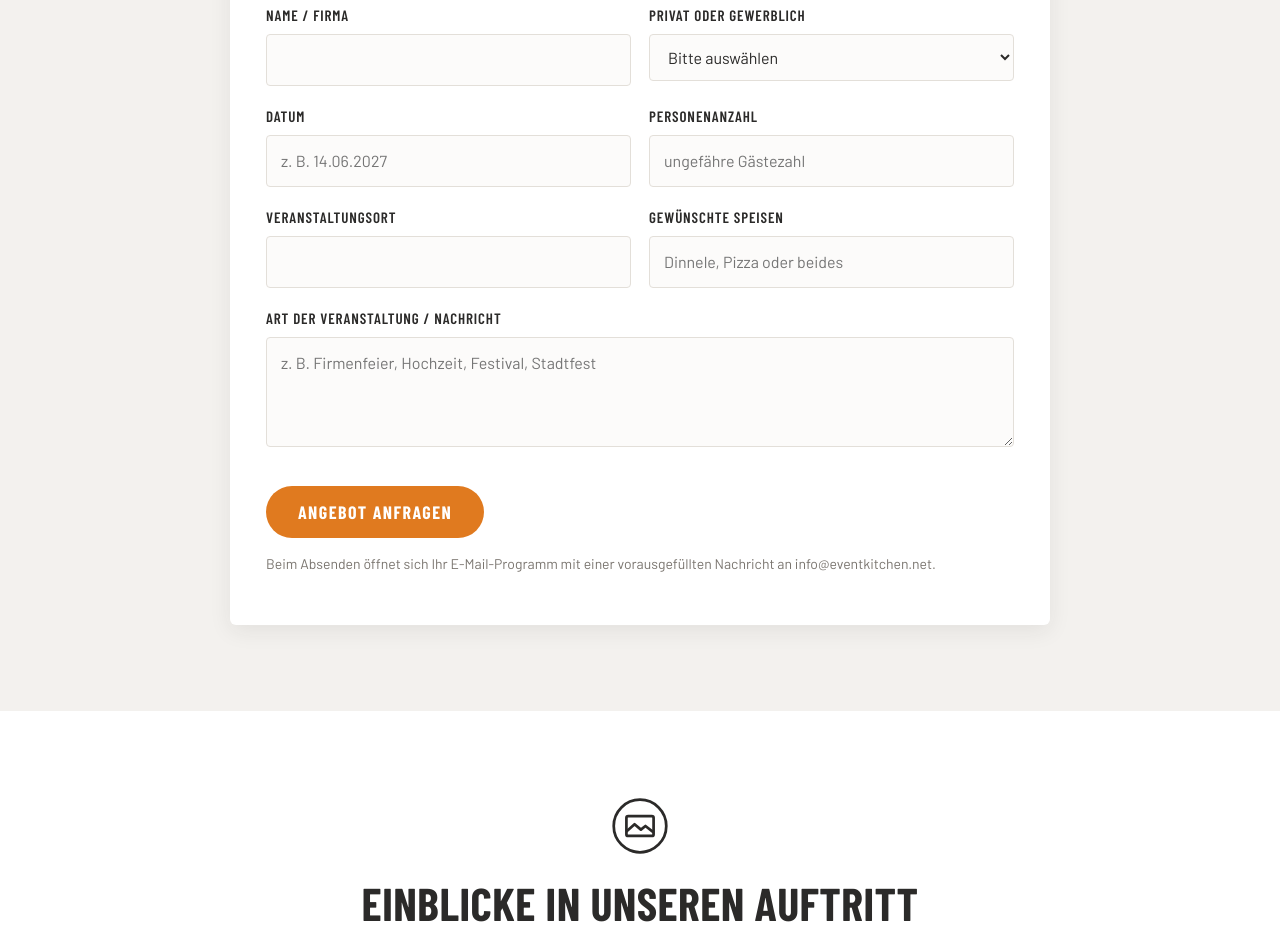
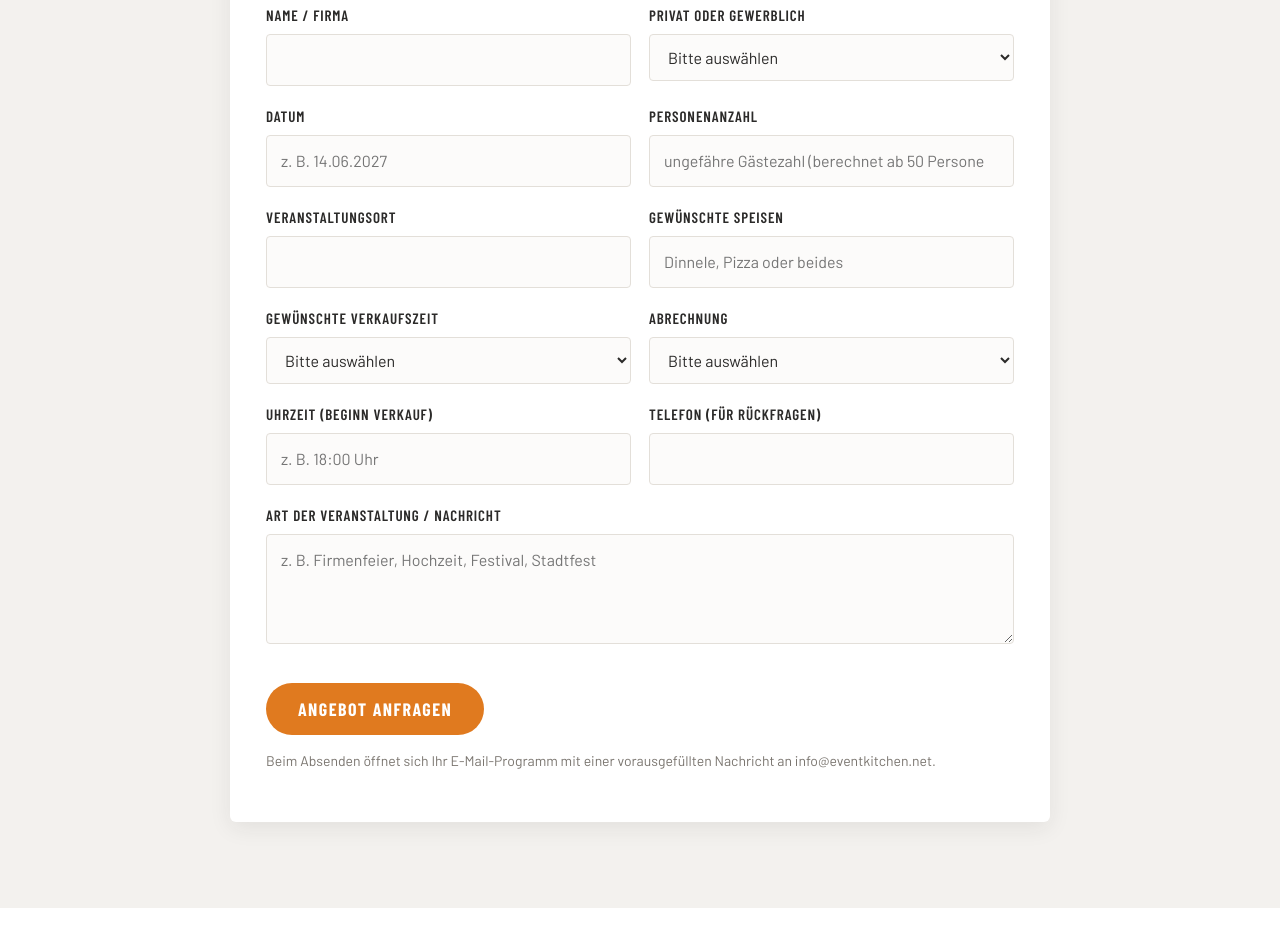
Before and after one commit to eventkitchen/eventkitchen, a plain HTML site: page index.html in a window 1280 px wide. Shown: the part 6770-7702 px from the top of the page. Drawn offline with Linux system fonts and the light colour scheme.

Commit message:
Anfrageformular: Verkaufszeit, Beginn, Abrechnungsart und Telefon ergänzt
Co-Authored-By: Claude Opus 5.5 <noreply@anthropic.com>
Claude-Session: https://claude.ai/code/session_01P23M9NN991c89TNruJ8fZM

```diff
--- a/index.html
+++ b/index.html
@@ -316,9 +316,15 @@
             <div class="field"><label for="f-art">Privat oder gewerblich</label>
               <select id="f-art"><option value="">Bitte auswählen</option><option>Privat</option><option>Gewerblich</option></select></div>
             <div class="field"><label for="f-datum">Datum</label><input id="f-datum" type="text" placeholder="z. B. 14.06.2027"></div>
-            <div class="field"><label for="f-personen">Personenanzahl</label><input id="f-personen" type="text" placeholder="ungefähre Gästezahl"></div>
+            <div class="field"><label for="f-personen">Personenanzahl</label><input id="f-personen" type="number" min="1" step="1" placeholder="ungefähre Gästezahl (berechnet ab 50 Personen)"></div>
             <div class="field"><label for="f-ort">Veranstaltungsort</label><input id="f-ort" type="text"></div>
             <div class="field"><label for="f-speisen">Gewünschte Speisen</label><input id="f-speisen" type="text" placeholder="Dinnele, Pizza oder beides"></div>
+            <div class="field"><label for="f-dauer">Gewünschte Verkaufszeit</label>
+              <select id="f-dauer"><option value="">Bitte auswählen</option><option>3 Stunden (Standard)</option><option>3,5 Stunden</option><option>4 Stunden</option><option>4,5 Stunden</option><option>5 Stunden</option><option>5,5 Stunden</option><option>6 Stunden</option><option>Länger (bitte in der Nachricht angeben)</option></select></div>
+            <div class="field"><label for="f-modell">Abrechnung</label>
+              <select id="f-modell"><option value="">Bitte auswählen</option><option>Marken – 1 Portion pro Person</option><option>Marken – 2 Portionen pro Person</option><option>Flatrate – unbegrenzt während der Verkaufszeit</option><option>Noch unsicher – bitte beraten</option></select></div>
+            <div class="field"><label for="f-zeit">Uhrzeit (Beginn Verkauf)</label><input id="f-zeit" type="text" placeholder="z. B. 18:00 Uhr"></div>
+            <div class="field"><label for="f-tel">Telefon (für Rückfragen)</label><input id="f-tel" type="tel" autocomplete="tel"></div>
             <div class="field full"><label for="f-text">Art der Veranstaltung / Nachricht</label><textarea id="f-text" placeholder="z. B. Firmenfeier, Hochzeit, Festival, Stadtfest"></textarea></div>
           </div>
           <div class="btn-row" style="justify-content:flex-start;"><button class="btn btn-accent" type="submit">Angebot anfragen</button></div>
@@ -424,6 +430,10 @@
         'Personenanzahl: ' + v('f-personen'),
         'Veranstaltungsort: ' + v('f-ort'),
         'Gewünschte Speisen: ' + v('f-speisen'),
+        'Gewünschte Verkaufszeit: ' + v('f-dauer'),
+        'Beginn Verkauf: ' + v('f-zeit'),
+        'Abrechnung: ' + v('f-modell'),
+        'Telefon: ' + v('f-tel'),
         '', v('f-text')
       ].join('\n');
       location.href = 'mailto:info@eventkitchen.net?subject=' + encodeURIComponent('Anfrage Event Kitchen') + '&body=' + encodeURIComponent(body);
```
